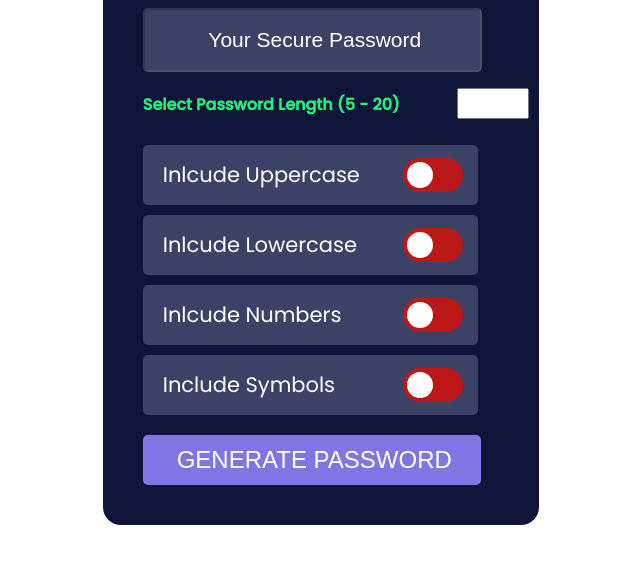
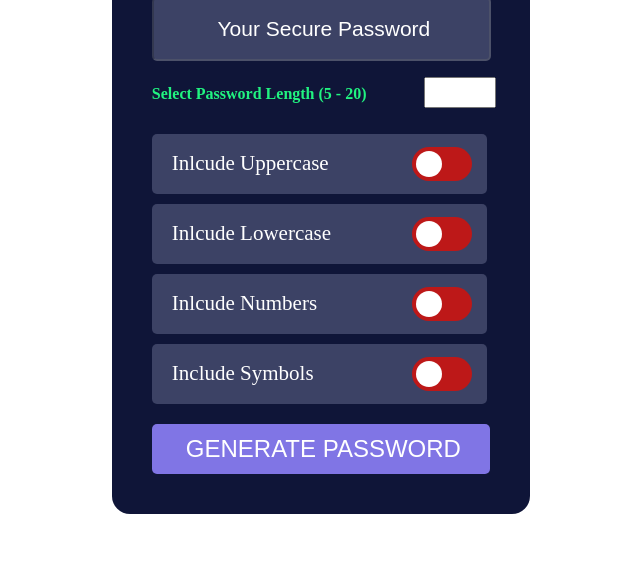
Before and after one commit to ejimaone/password-generator, a plain HTML site: page index.html in a window 1280 px wide. Shown: the part 221-800 px from the top of the page, without its empty margins (319-959 px from the left). Drawn offline with Linux system fonts and the light colour scheme.

Commit message:
font style

```diff
--- a/index.css
+++ b/index.css
@@ -1,6 +1,5 @@
 body {
   margin-top: 10%;
-  font-family: "Poppins", sans-serif;
 }
 
 .switch {
--- a/index.html
+++ b/index.html
@@ -5,9 +5,7 @@
     <meta http-equiv="X-UA-Compatible" content="IE=edge" />
     <meta name="viewport" content="width=device-width, initial-scale=1.0" />
     <link rel="stylesheet" href="index.css" />
-    <link rel="preconnect" href="https://fonts.googleapis.com">
-<link rel="preconnect" href="https://fonts.gstatic.com" crossorigin>
-<link href="https://fonts.googleapis.com/css2?family=Poppins:ital,wght@0,200;0,300;0,400;0,500;1,200;1,300;1,400&display=swap" rel="stylesheet">
+
     <title>Document</title>
     <script defer src="app.js"></script>
   </head>
```
